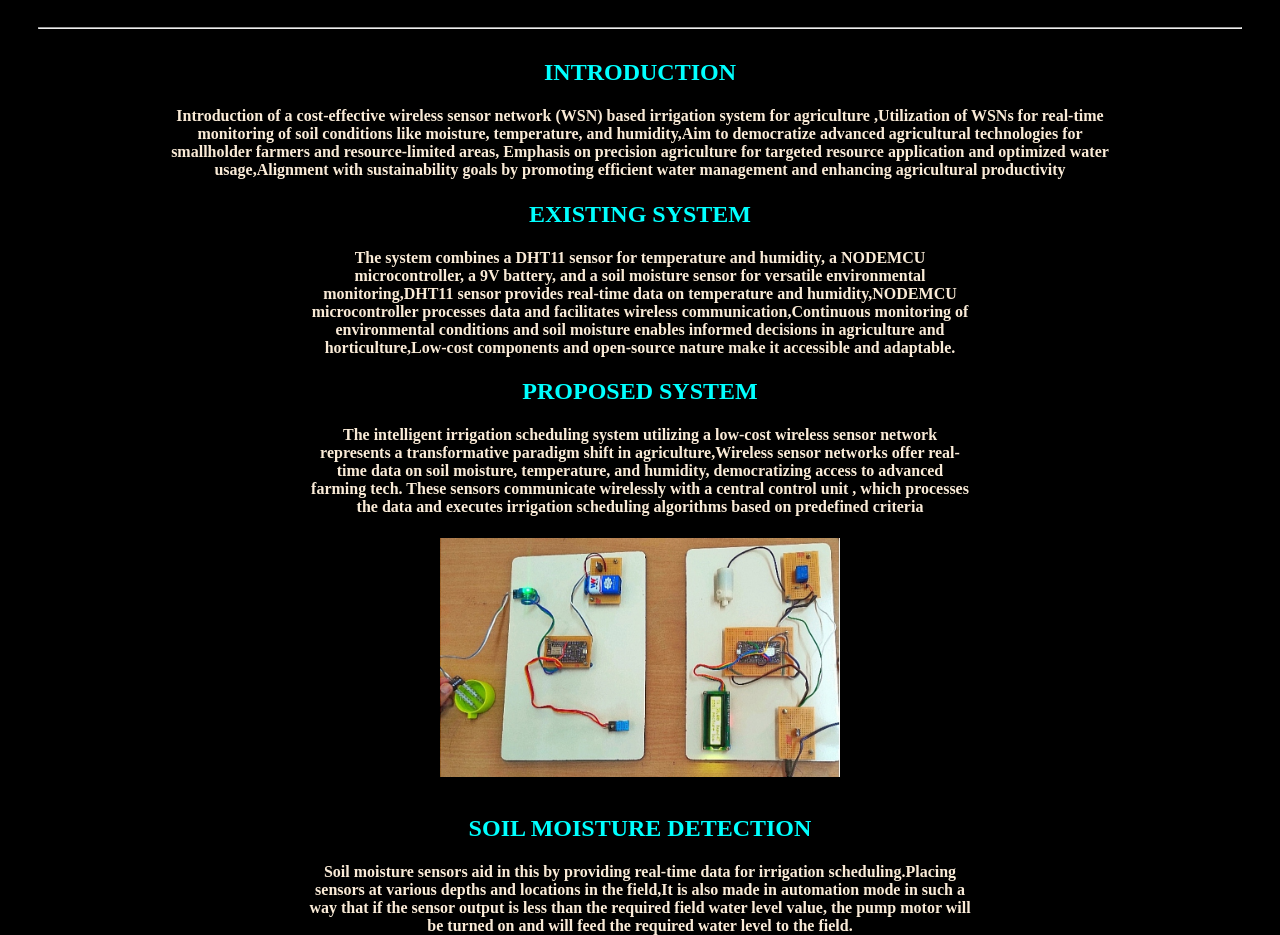
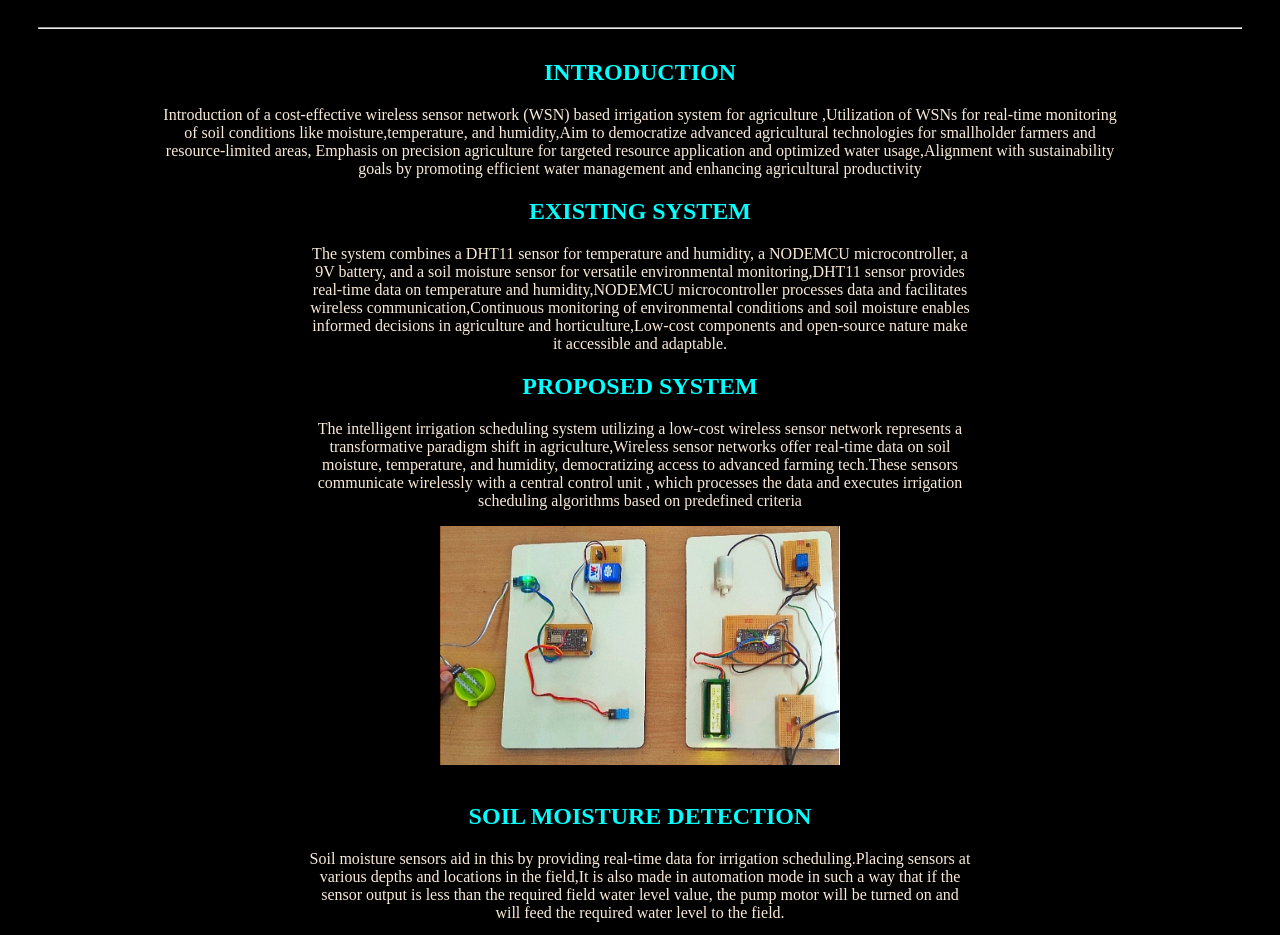
Before and after one commit to Kishanth84/SMART-IRRIGATION, a plain HTML site: page index.html in a window 1280 px wide. Shown: the part 137-1072 px from the top of the page. Drawn offline with Linux system fonts and the light colour scheme.

Commit message:
Add files via upload

```diff
--- a/index.html
+++ b/index.html
@@ -3,6 +3,7 @@
     <meta charset="UTF-8">
     <meta name="viewport" content="width=device-width, initial-scale=1.0">
     <title>PROJECT</title>
+    <link rel="stylesheet" href="style.css">
 </head>
 <body style="background-color: black;color: antiquewhite;">
     <center>
@@ -11,34 +12,23 @@
 
     <hr style="margin: 30px;">
     <h2 style="color: aqua;" >INTRODUCTION</h2>
-    <h4 style="margin-right: 150px;margin-left: 150px;"> Introduction of a cost-effective wireless sensor network (WSN) based irrigation system for agriculture ,Utilization of WSNs for real-time monitoring of soil conditions like moisture,
-        temperature, and humidity,Aim to democratize advanced agricultural technologies for smallholder farmers
-        and resource-limited areas, Emphasis on precision agriculture for targeted resource application and
-        optimized water usage,Alignment with sustainability goals by promoting efficient water management
-        and enhancing agricultural productivity</h4>
+    <p style="margin-right: 150px;margin-left: 150px;"> Introduction of a cost-effective wireless sensor network (WSN) based irrigation system for agriculture ,Utilization of WSNs for real-time monitoring of soil conditions like moisture,temperature, and humidity,Aim to democratize advanced agricultural technologies for smallholder farmers and resource-limited areas, Emphasis on precision agriculture for targeted resource application and optimized water usage,Alignment with sustainability goals by promoting efficient water management and enhancing agricultural productivity</p>
         <h2 style="color: aqua;" > EXISTING SYSTEM </h2>
-        <H4 style="margin-right: 300px;margin-left: 300px;">The system combines a DHT11 sensor for temperature and humidity, a NODEMCU microcontroller, a 9V battery, and a soil moisture sensor for
-            versatile environmental monitoring,DHT11 sensor provides real-time data on temperature and humidity,NODEMCU microcontroller processes data and facilitates wireless
-            communication,Continuous monitoring of environmental conditions and soil moisture enables informed decisions in agriculture and horticulture,Low-cost components and open-source nature make it accessible and
-            adaptable.</H4>
+        <p style="margin-right: 300px;margin-left: 300px;">The system combines a DHT11 sensor for temperature and humidity, a NODEMCU microcontroller, a 9V battery, and a soil moisture sensor for versatile environmental monitoring,DHT11 sensor provides real-time data on temperature and humidity,NODEMCU microcontroller processes data and facilitates wireless communication,Continuous monitoring of environmental conditions and soil moisture enables informed decisions in agriculture and horticulture,Low-cost components and open-source nature make it accessible and adaptable.</p>
 
             <h2 style="color: aqua;" > PROPOSED SYSTEM </h2>
-            <H4 style="margin-right: 300px;margin-left: 300px;">The intelligent irrigation scheduling system utilizing a low-cost wireless sensor network represents a transformative paradigm shift in agriculture,Wireless sensor networks offer real-time data on soil moisture, temperature, and humidity, democratizing access to advanced farming tech.
-                These sensors communicate wirelessly with a central control unit , which processes the data and executes irrigation scheduling algorithms based on predefined criteria</H4>
+            <p style="margin-right: 300px;margin-left: 300px;">The intelligent irrigation scheduling system utilizing a low-cost wireless sensor network represents a transformative paradigm shift in agriculture,Wireless sensor networks offer real-time data on soil moisture, temperature, and humidity, democratizing access to advanced farming tech.These sensors communicate wirelessly with a central control unit , which processes the data and executes irrigation scheduling algorithms based on predefined criteria</p>
             <img src="1.jpg" alt="" style="width: 400px;">
             <br>
             <br>
 
             <h2 style="color: aqua;">SOIL MOISTURE DETECTION</h2>
-            <h4 style="margin-right: 300px;margin-left: 300px;">Soil moisture sensors aid in this by providing real-time data for irrigation scheduling.Placing sensors at various depths and locations
-                     in  the  field,It is also made in automation mode in such a way that if the sensor output is less than the required field water level value, the pump motor will be turned on and will feed the required water level to the field.
-                </h4>
+            <p style="margin-right: 300px;margin-left: 300px;">Soil moisture sensors aid in this by providing real-time data for irrigation scheduling.Placing sensors at various depths and locations in  the  field,It is also made in automation mode in such a way that if the sensor output is less than the required field water level value, the pump motor will be turned on and will feed the required water level to the field.</p>
                 <img src="2.jpg" alt="" style="width: 400px;height: 300px;">
                 <br>
                 <br>
                 <h2  style="color: aqua;">MOTOR SWITCHING MODES</h2>
-                <h4 style="margin-right: 300px;margin-left: 300px;">The prototype is designed in such a way that farmers can able to control the ON and OFF of water pump motor,It can be triggered ON/OFF by sending signals as required,The soil moisture sensor value is reached 40 the pump motor will be OFF state and the soil moisture value is reached less than 40 the motor will be ON
-                    </h4>
+                <p style="margin-right: 300px;margin-left: 300px;">The prototype is designed in such a way that farmers can able to control the ON and OFF of water pump motor,It can be triggered ON/OFF by sending signals as required,The soil moisture sensor value is reached 40 the pump motor will be OFF state and the soil moisture value is reached less than 40 the motor will be ON </p>
                     <img src="3.jpg" alt="" style="width: 400px;height: 300px;">&nbsp;&nbsp;&nbsp;&nbsp;&nbsp;&nbsp;&nbsp;&nbsp;<img src="4.jpg" alt=""style="width: 400px;height: 300px;">
 
                     <br>
@@ -52,9 +42,7 @@
                 <br>
                 <h2 style="color: aqua;">CONCLUSION
                 </h2>
-                <h4 style="margin-right: 150px;margin-left: 150px;">In conclusion, the development and implementation of an intelligent irrigation scheduling system utilizing a low-cost wireless sensor network (WSN) represent a significant stride towards achieving sustainable and precision agriculture practices.By harnessing the power of modern technologies, this system offers a cost-effective and scalable solution to optimize water usage, enhance crop productivity, and mitigate environmental impact.
-                    Through precision irrigation scheduling, it minimizes water wastage, maximizes yields, and addresses challenges like climate change and water scarcity
-                    </h4>
+                <p style="margin-right: 150px;margin-left: 150px;">In conclusion, the development and implementation of an intelligent irrigation scheduling system utilizing a low-cost wireless sensor network (WSN) represent a significant stride towards achieving sustainable and precision agriculture practices.By harnessing the power of modern technologies, this system offers a cost-effective and scalable solution to optimize water usage, enhance crop productivity, and mitigate environmental impact.Through precision irrigation scheduling, it minimizes water wastage, maximizes yields, and addresses challenges like climate change and water scarcity</p>
 
                     <br>
                 <hr>
```
